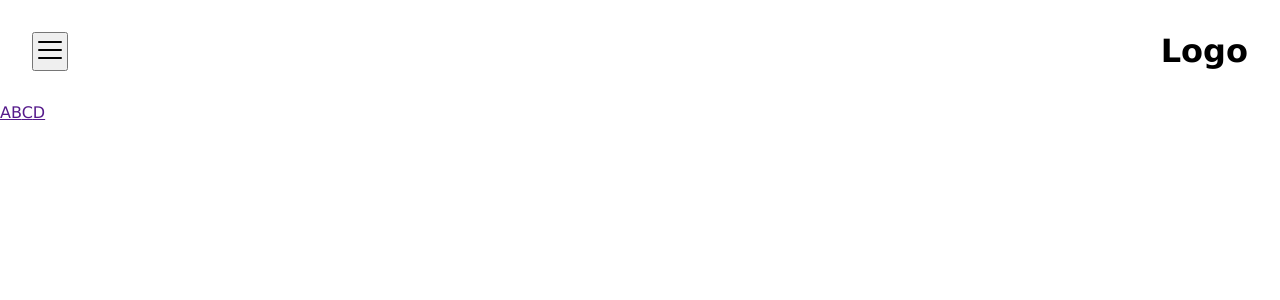
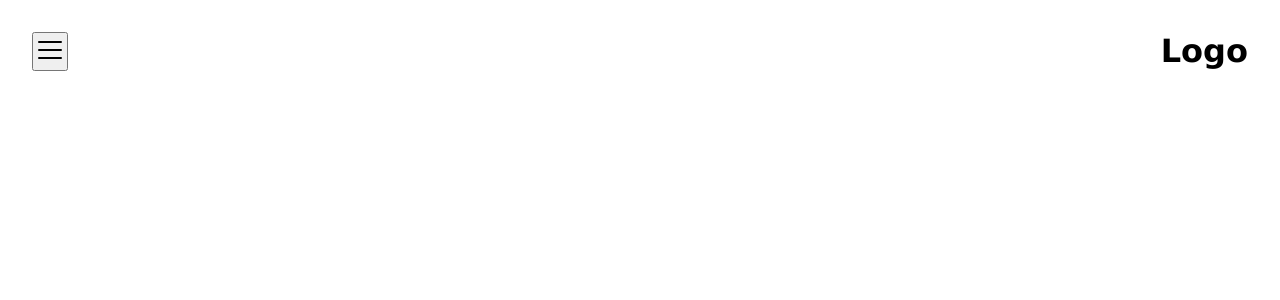
Before and after one commit to fFernanda-gomes/Aulas-React, a React (Vite) app in the folder 2_MENU_RESPONSIVO/1_mobile/: page / in a window 1280 px wide. Shown: the top 300 px of the page. Built offline with nearby package versions, Linux system fonts and the light colour scheme.

Commit message:
criando as opções do menu

```diff
--- a/2_MENU_RESPONSIVO/1_mobile/src/components/Header/Header.jsx
+++ b/2_MENU_RESPONSIVO/1_mobile/src/components/Header/Header.jsx
@@ -17,7 +17,7 @@ function Header() {
 
     return (
         <header className={styles.header}>
-            <div className="mobile">
+            <div className={styles.mobile}>
                 <div className={styles.menu}>
                     <button onClick={handleAbrirFecharMenu}>
                         <List size={32} />
@@ -42,8 +42,8 @@ function Header() {
                     <h1>Logo</h1>
                 </div>
 
-                <div className="options">
-                    <nav>
+                <div className={styles.options}>
+                    <nav >
                         <a href="">A</a>
                         <a href="">B</a>
                         <a href="">C</a>
--- a/2_MENU_RESPONSIVO/1_mobile/src/components/Header/Header.module.css
+++ b/2_MENU_RESPONSIVO/1_mobile/src/components/Header/Header.module.css
@@ -1,9 +1,24 @@
 .header {}
 
-.mobile {}
-
-.menu {
+.mobile .menu {
     display: flex;
     justify-content: space-between;
     padding: 2rem;
+    transition: translate .3s;
 }
+
+.options {
+    border: 1px solid slateblue;
+    width: 10rem;
+    translate: -100%;
+}
+
+.options nav {
+    display: flex;
+    flex-direction: column;
+    align-items: center;
+}
+
+.options.open {
+    translate: 0;
+}
```
